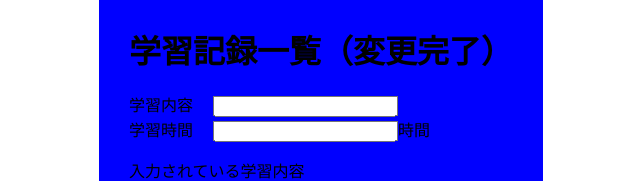
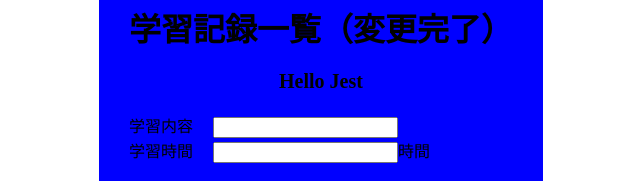
Before and after one commit to Rikka1073/new-react-todo-app, a React (Vite) app: page / in a window 1280 px wide. Shown: the part 173-354 px from the top of the page, without its empty margins (319-959 px from the left). Built offline with nearby package versions, Linux system fonts and the light colour scheme; no server answers; the database is empty.

Commit message:
スタイル修正

```diff
--- a/src/App.jsx
+++ b/src/App.jsx
@@ -141,6 +141,9 @@ const SSubTitle = styled.h2`
   margin-top: 10px;
   margin-bottom: 20px;
   font-size: 20px;
+  title {
+    display: block;
+  }
 `;
 
 const SButton = styled.button`
```
